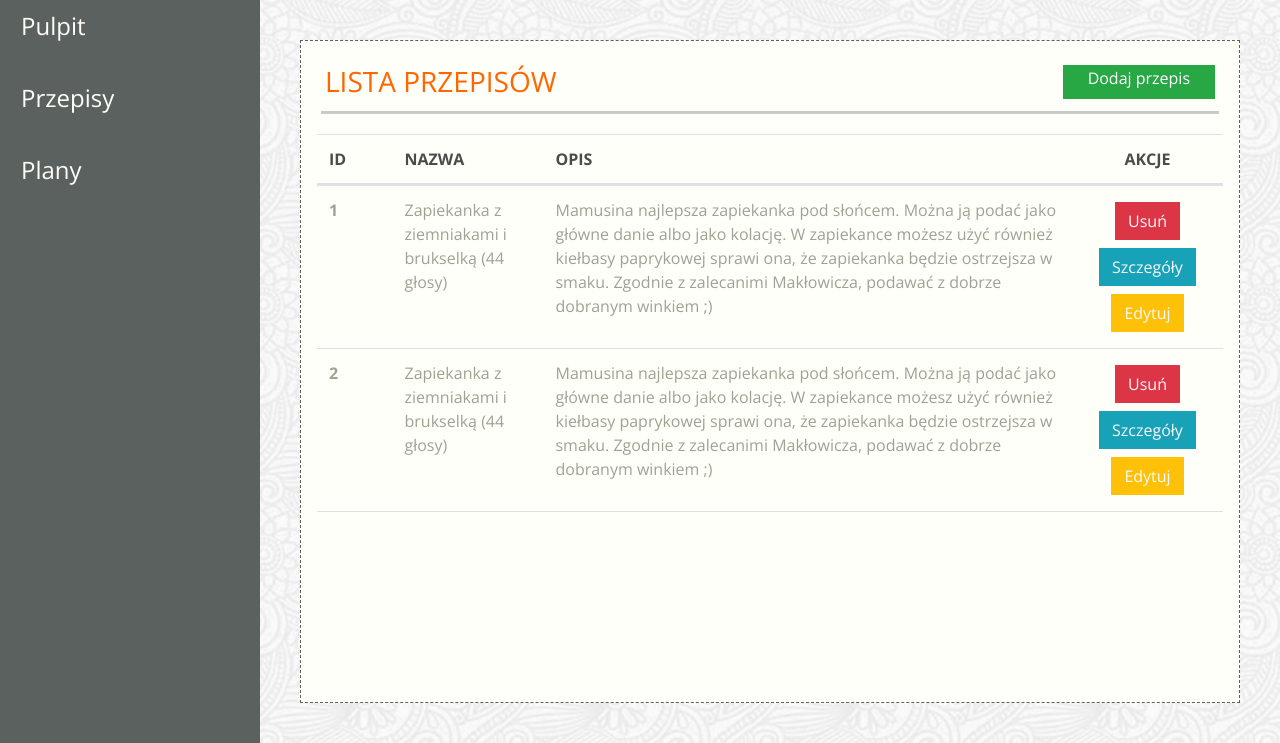
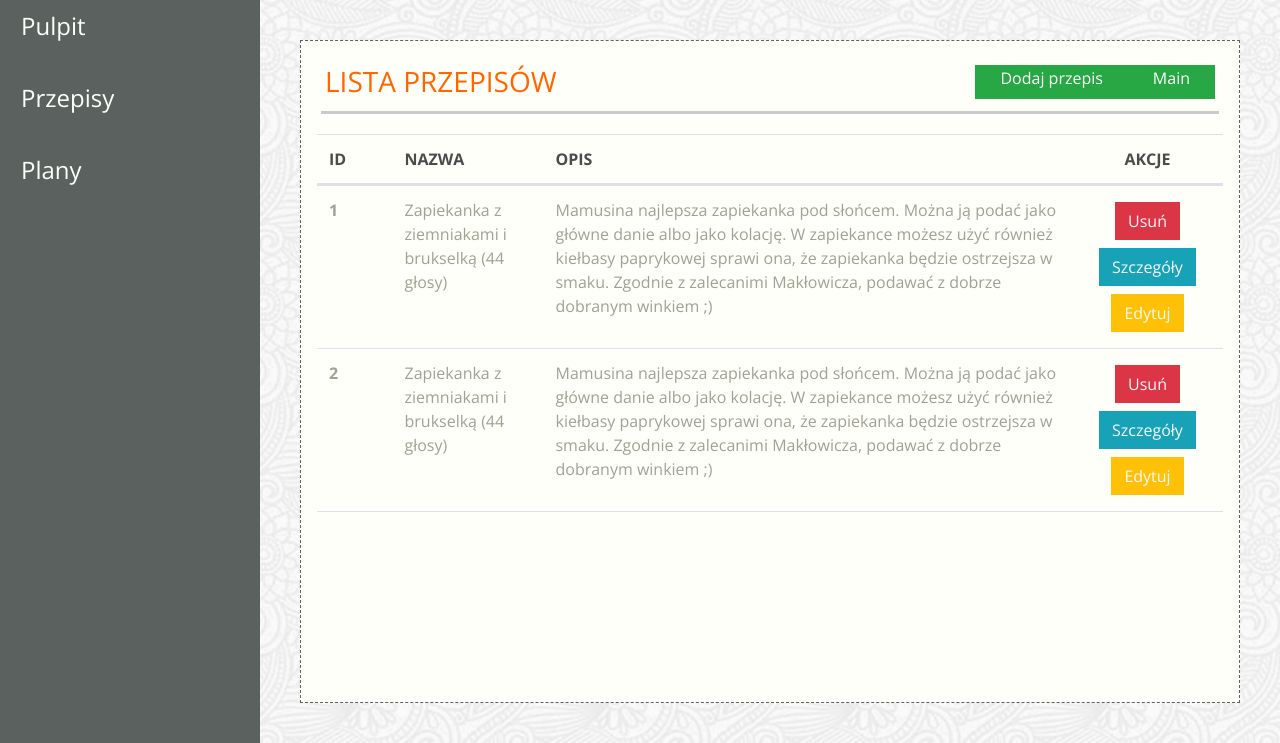
Before and after one commit to PiotrFiedoruk/food_app, a Django app: template jedzonko/templates/app-recipes.html in a window 1280 px wide. Shown: the part 84-827 px from the top of the page. Run offline with Django 3.2, Linux system fonts and the light colour scheme; the template is opened without the code that fills it, so the values that code supplies are empty; some libraries are stand-ins or nearby versions; some web fonts are replaced.

Commit message:
link do main na liście przepisów

```diff
--- a/jedzonko/templates/app-recipes.html
+++ b/jedzonko/templates/app-recipes.html
@@ -9,7 +9,9 @@
         <div class="col noPadding d-flex justify-content-end mb-2"><a
                 href="{% url 'recipe_add' %}"
                 class="btn btn-success rounded-0 pt-0 pb-0 pr-4 pl-4">Dodaj
-            przepis</a></div>
+            przepis</a><a
+                href="{% url 'main' %}"
+                class="btn btn-success rounded-0 pt-0 pb-0 pr-4 pl-4">Main</a></div>
     </div>
     <table class="table border-bottom schedules-content">
         <thead>
```
